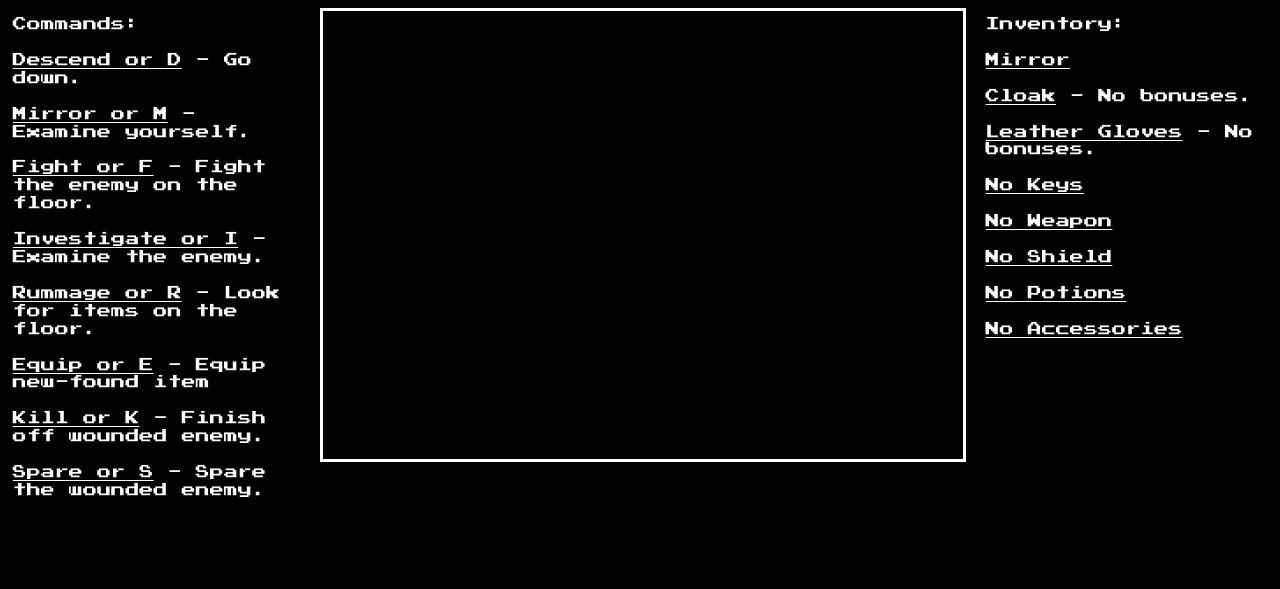
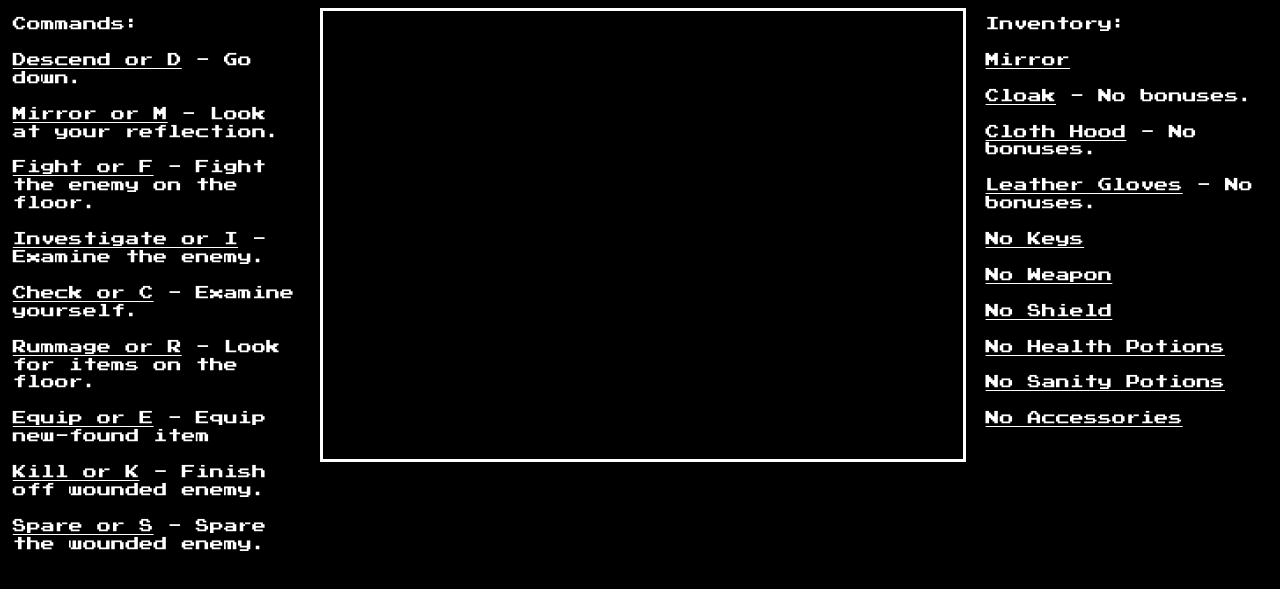
Before and after one commit to karen-barseghyan/TheTextBasedRPG, a plain HTML site: page index.html in a window 1280 px wide. Shown: the top 589 px of the page. Drawn offline with Linux system fonts and the light colour scheme.

Commit message:
Add files via upload

```diff
--- a/index.html
+++ b/index.html
@@ -20,9 +20,10 @@
         <div id="instructions">
             Commands: </br> </br>
             <u>Descend or D</u> - Go down. </br> </br>
-            <u>Mirror or M</u> - Examine yourself. </br> </br>
+            <u>Mirror or M</u> - Look at your reflection. </br> </br>
             <u>Fight or F</u> - Fight the enemy on the floor. </br> </br>
             <u>Investigate or I</u> - Examine the enemy. </br> </br>
+            <u>Check or C</u> - Examine yourself. </br> </br>
             <u>Rummage or R</u> - Look for items on the floor. </br> </br>
             <u>Equip or E</u> - Equip new-found item </br> </br>
             <u>Kill or K</u> - Finish off wounded enemy. </br> </br>
@@ -39,11 +40,13 @@
             Inventory: </br> </br>
             <u>Mirror</u> </br> </br>
             <u>Cloak</u> - No bonuses. </br> </br>
+            <u>Cloth Hood</u> - No bonuses. </br> </br>
             <u>Leather Gloves</u> - No bonuses. </br> </br>
             <u>No Keys</u></br> </br>
             <u>No Weapon</u></br> </br>
             <u>No Shield</u></br> </br>
-            <u>No Potions</u></br> </br>
+            <u>No Health Potions</u></br> </br>
+            <u>No Sanity Potions</u></br> </br>
             <u>No Accessories</u></br> </br>
 
         </div>
@@ -60,7 +63,8 @@
             <button type="button" id="proceed">-></button>
         </div>
 
-        <video width="0" height="0" id="ambient" controls loop muted="false">
+
+        <video width="0" height="0" id="ambient" controls loop>
             <source src="sfx/ambient.mp4" type="video/mp4">
         </video>
 
```
